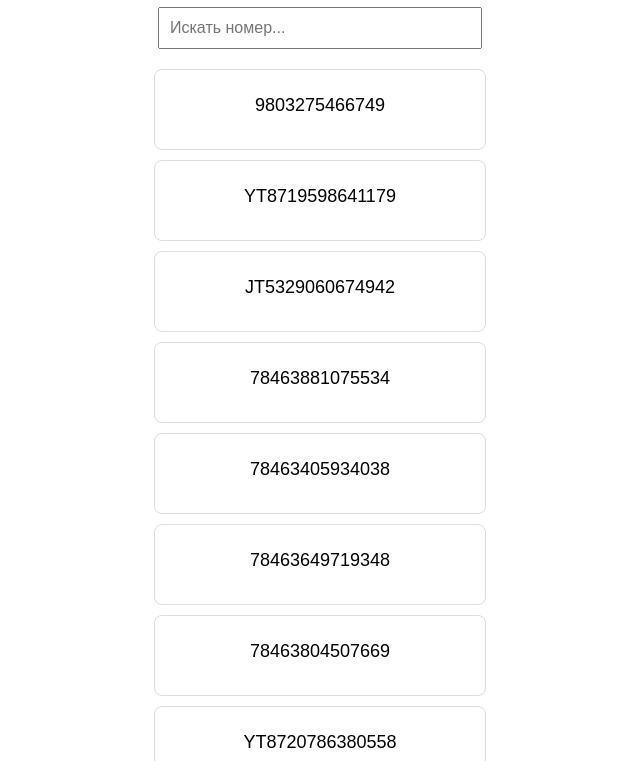
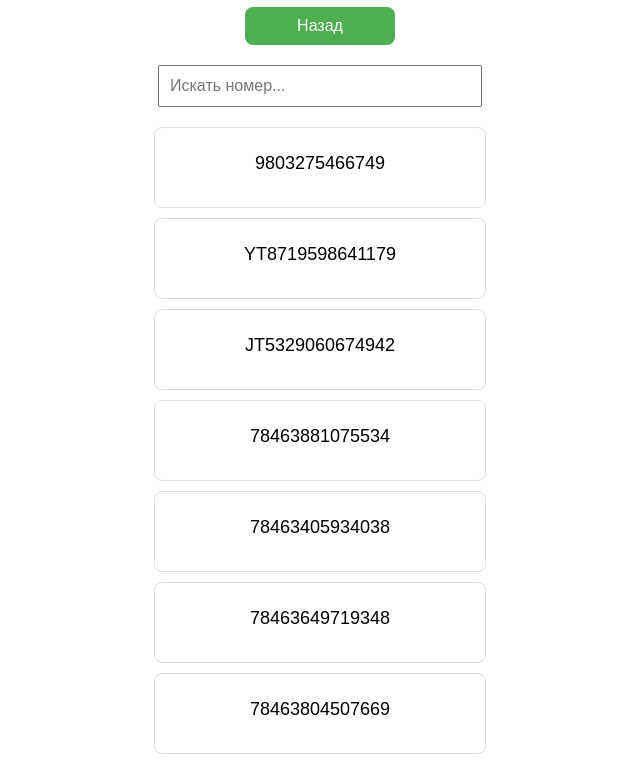
Before and after one commit to Sobirovtj/BARODAR.GARGOO, a plain HTML site: page track.html in a window 1280 px wide. Shown: the part 102-863 px from the top of the page, without its empty margins (320-960 px from the left). Drawn offline with Linux system fonts and the light colour scheme.

Commit message:
track.html

```diff
--- a/track.html
+++ b/track.html
@@ -58,12 +58,33 @@
             color: green;
             /* Цвет текста для найденных номеров */
         }
+
+        #back-button {
+            display: block;
+            width: 150px;
+            padding: 10px;
+            font-size: 16px;
+            margin: 20px auto;
+            text-align: center;
+            background-color: #4CAF50;
+            color: white;
+            border: none;
+            border-radius: 8px;
+            cursor: pointer;
+        }
+
+        #back-button:hover {
+            background-color: #45a049;
+        }
     </style>
 </head>
 
 <body>
 
     <h1 style="text-align:center;"> 🔍Тафтиш кардани трек-код</h1>
+
+    <!-- Back Button -->
+    <button id="back-button" onclick="goBack()">Назад</button>
 
     <input type="text" id="search-box" placeholder="Искать номер..." oninput="searchProducts()">
 
@@ -163,6 +184,11 @@
                 foundResultsMessage.style.display = 'block'; // Показываем сообщение о найденных номерах
             }
         }
+
+        // Функция для перехода на предыдущую страницу
+        function goBack() {
+            window.history.back(); // Возвращает пользователя на предыдущую страницу
+        }
     </script>
 
 </body>
```
